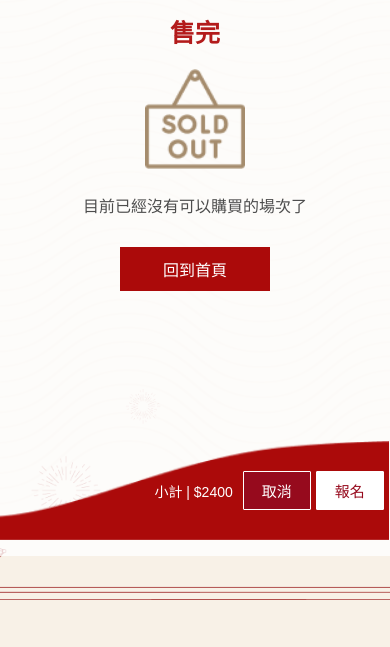
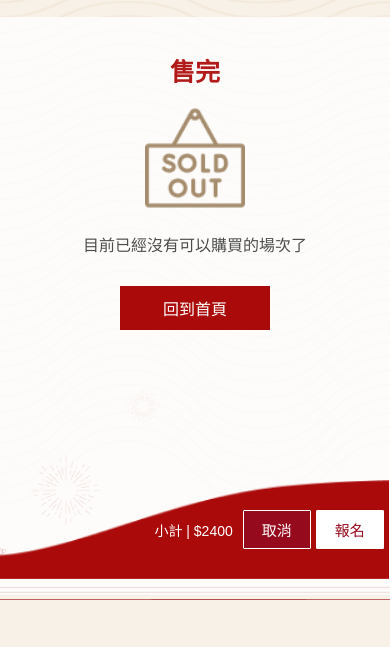
Before and after one commit to HKLonelyone/ftgweb, a plain HTML site: page onlineLightingSoldOut.html in a window 390 px wide. Shown: the part 197-844 px from the top of the page. Drawn offline with Linux system fonts and the light colour scheme.

Commit message:
Update onlineLightingSoldOut.css

```diff
--- a/onlineLightingSoldOut.css
+++ b/onlineLightingSoldOut.css
@@ -231,7 +231,7 @@
         display: flex;
         justify-content: center;
         align-items: center;
-        margin-top: -10%;
+        margin-top: -2%;
     }
 
     .item-section {
@@ -509,6 +509,11 @@
         width: 40%;
     }
 
+    .wrapper {
+        height: calc(100vh - 40px);
+        padding-top: 15%;
+    }
+
     .total-section {
         display: flex;
         flex-direction: column;
```
